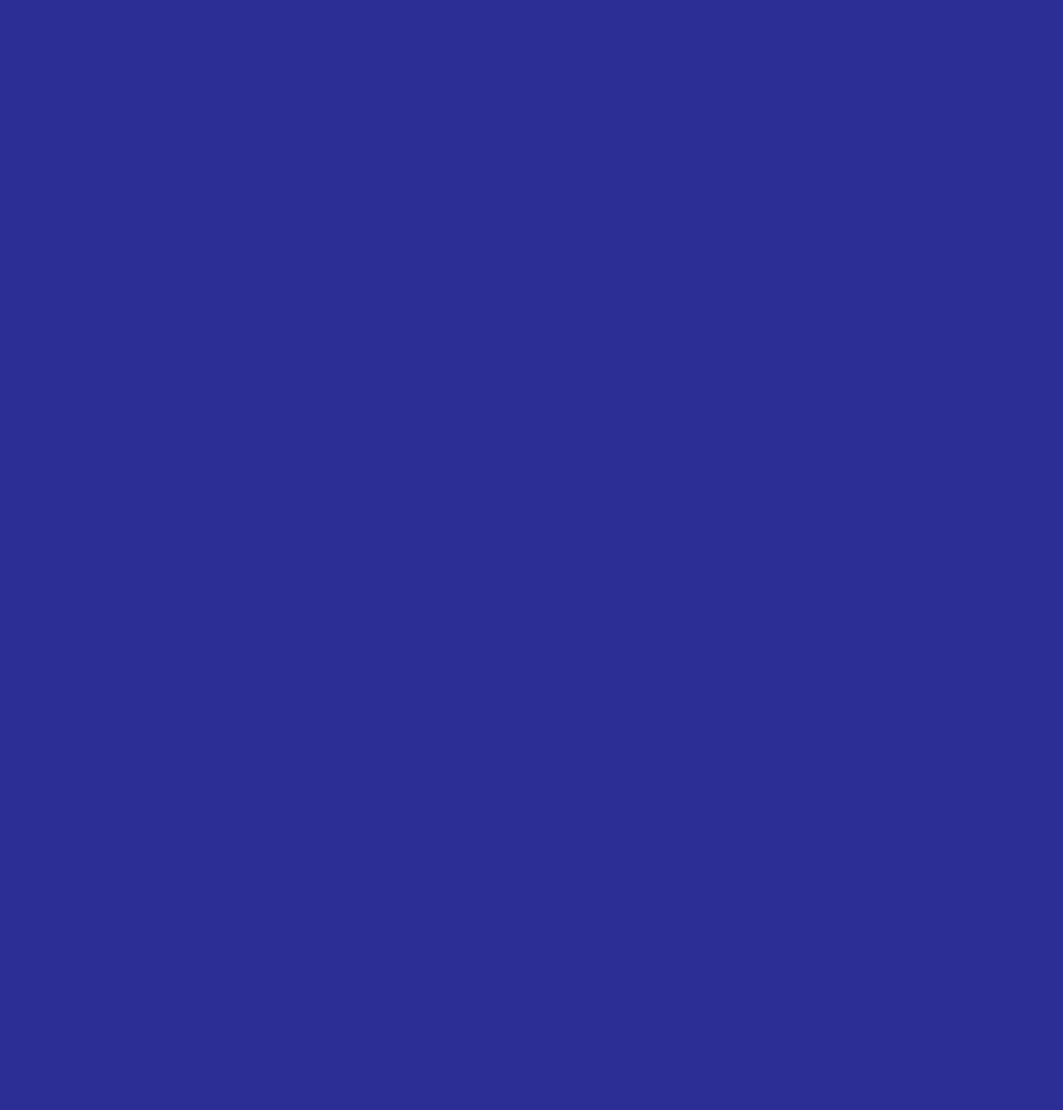
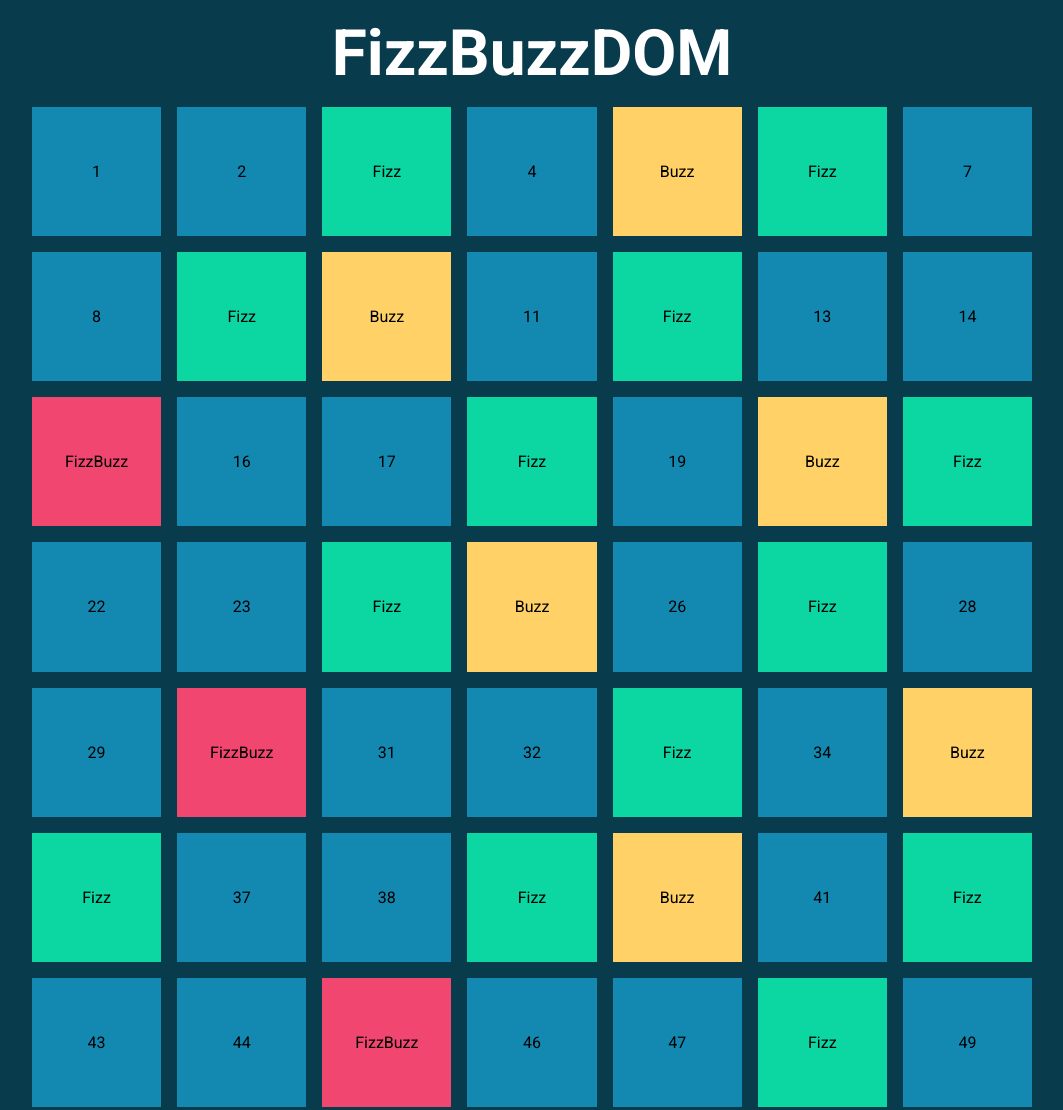
Before and after one commit to iLBigga/js-fizzbuzz, a plain HTML site: page index.html in a window 1280 px wide. Shown: the top 1110 px of the page, without its empty margins (108-1171 px from the left). Before the commit the page ends 800 px from the top, so only its background shows below. Drawn offline with Linux system fonts and the light colour scheme.

Commit message:
Aggiunta Bonus 1 e 2

```diff
--- a/css/style.css
+++ b/css/style.css
@@ -1,3 +1,13 @@
+@import url('https://fonts.googleapis.com/css2?family=Roboto:wght@400;500;700&display=swap');
+
+:root {
+    --body-bkg: #083B4C;
+    --cels-bkg: #1389B2;
+    --buzz-yellow: #FFD166;
+    --fizz-green: #0CD6A1;
+    --fizzbuzz: #F0466F;
+}
+
 * {
     box-sizing: border-box;
     margin: 0;
@@ -5,7 +15,8 @@
 }
 
 body {
-    background-color: rgb(45, 45, 150);
+    background-color: var(--body-bkg);
+    font-family: 'Roboto', sans-serif;
 }
 
 .container {
@@ -13,9 +24,17 @@ body {
     margin: 0 auto;
 }
 
+h1 {
+    text-align: center;
+    color: white;
+    font-size: 4rem;
+    padding: 1rem;
+    font-weight: 700;
+}
+
 .raw {
     display: grid;
-    grid-template-columns: 1fr 1fr 1fr 1fr 1fr 1fr 1fr 1fr 1fr 1fr 1fr;
+    grid-template-columns: 1fr 1fr 1fr 1fr 1fr 1fr 1fr;
     gap: 1rem;
 }
 
@@ -23,14 +42,18 @@ body {
     display: flex;
     justify-content: center;
     align-items: center;
-    background-color: salmon;
+    background-color: var(--cels-bkg);
     aspect-ratio: 1;
 }
 
-.pari {
-    background-color: brown;
+.fizzbuzz {
+    background-color: var(--fizzbuzz)
 }
 
-.dispari {
-    background-color: blueviolet;
+.buzz {
+    background-color: var(--buzz-yellow);
 }
+
+.fizz {
+    background-color: var(--fizz-green);
+}
--- a/index.html
+++ b/index.html
@@ -8,6 +8,9 @@
     <title>Fizzbuzz</title>
 </head>
 <body>
+
+    <h1>FizzBuzzDOM</h1>
+
     <main>
         <div class="container raw">
 
--- a/js/app.js
+++ b/js/app.js
@@ -1,26 +1,49 @@
+// Seleziono container con Query selection
+const rawElement = document.querySelector('.raw')
 // Creazione ciclo for
 
 // "Dichiaro" x è uguale a 0, "Condizione" x deve essere minore di 100, "Incremento" di 1 ad ogni Loop
 for (let x = 0; x < 100; x++) {
 
+    // Utilizzo create.element per creare un div
+    const divElement = document.createElement('div')
+    // Inserisco classe cels
+    divElement.classList.add('cels')
+
     // SE x + 1 è multiplo di 3 e 5
     if (((x + 1) % 15) === 0) {
+        // Utilizzo appen per inserire il testo FizzBuzz
+        divElement.append('FizzBuzz')
+        // Utilizzo classList.add per aggiungere la classe fizzbuzz
+        divElement.classList.add('fizzbuzz')
         // Stampa 'FizzBuzz'
         console.log('FizzBuzz')
 
     // ALTRIMENTI SE x + 1 è un multiplo di 5
     } else if (((x + 1) % 5) === 0) {
+        // Utilizzo appen per inserire il testo Buzz
+        divElement.append('Buzz')
+        // Utilizzo classList.add per aggiungere la classe buzz
+        divElement.classList.add('buzz')
         // Stampa 'Buzz'
         console.log('Buzz')
 
     // ALTRIMENTI SE x + 1 è multiplo di 3
     } else if (((x + 1) % 3) === 0) {
+        // Utilizzo appen per inserire il testo Fizz
+        divElement.append('Fizz')
+        // Utilizzo classList.add per aggiungere la classe fizz
+        divElement.classList.add('fizz')
         // Stampa 'Fizz'
         console.log('Fizz')
 
     // ALTRIMENTI
     } else {
+        // Utilizzo appen per inserire il valore di x
+        divElement.append(x + 1)
         // Stampa x + 1
         console.log(x + 1)
     }
+
+    rawElement.append(divElement)
 }
```
